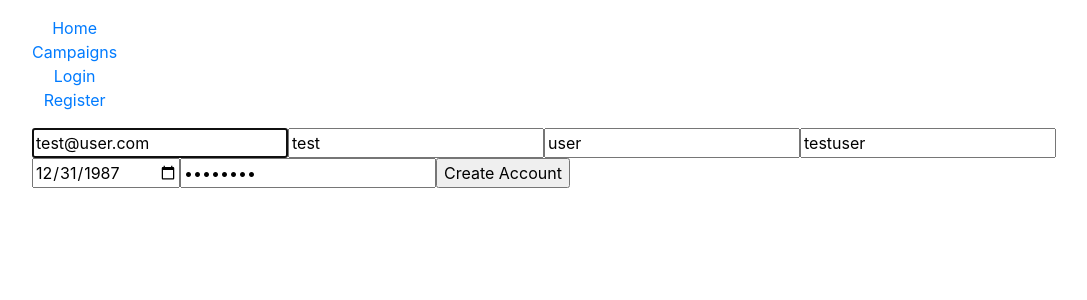
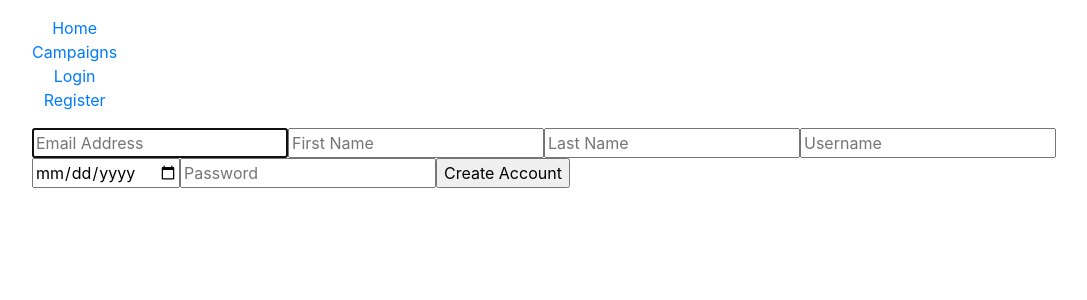
Before and after one commit to givebloodorg/doesangue-webapp, a Vue app: page /#/auth/signup in a window 1280 px wide. Shown: the top 300 px of the page, without its empty margins (53-1140 px from the left). Built offline with nearby package versions, Linux system fonts and the light colour scheme.

Commit message:
removed the default user.

```diff
--- a/src/components/auth/Login.vue
+++ b/src/components/auth/Login.vue
@@ -27,8 +27,8 @@ export default {
   data () {
     return {
       user: {
-        email: 'test@user.com',
-        password: '12345678'
+        email: '',
+        password: ''
       }
     }
   },
--- a/src/components/auth/Register.vue
+++ b/src/components/auth/Register.vue
@@ -31,12 +31,12 @@ export default {
   data () {
     return {
       user: {
-        email: 'test@user.com',
-        first_name: 'test',
-        last_name: 'user',
-        username: 'testuser',
-        birthdate: '1987-12-31',
-        password: '12345678'
+        email: '',
+        first_name: '',
+        last_name: '',
+        username: '',
+        birthdate: '',
+        password: ''
       }
     }
   },
```
